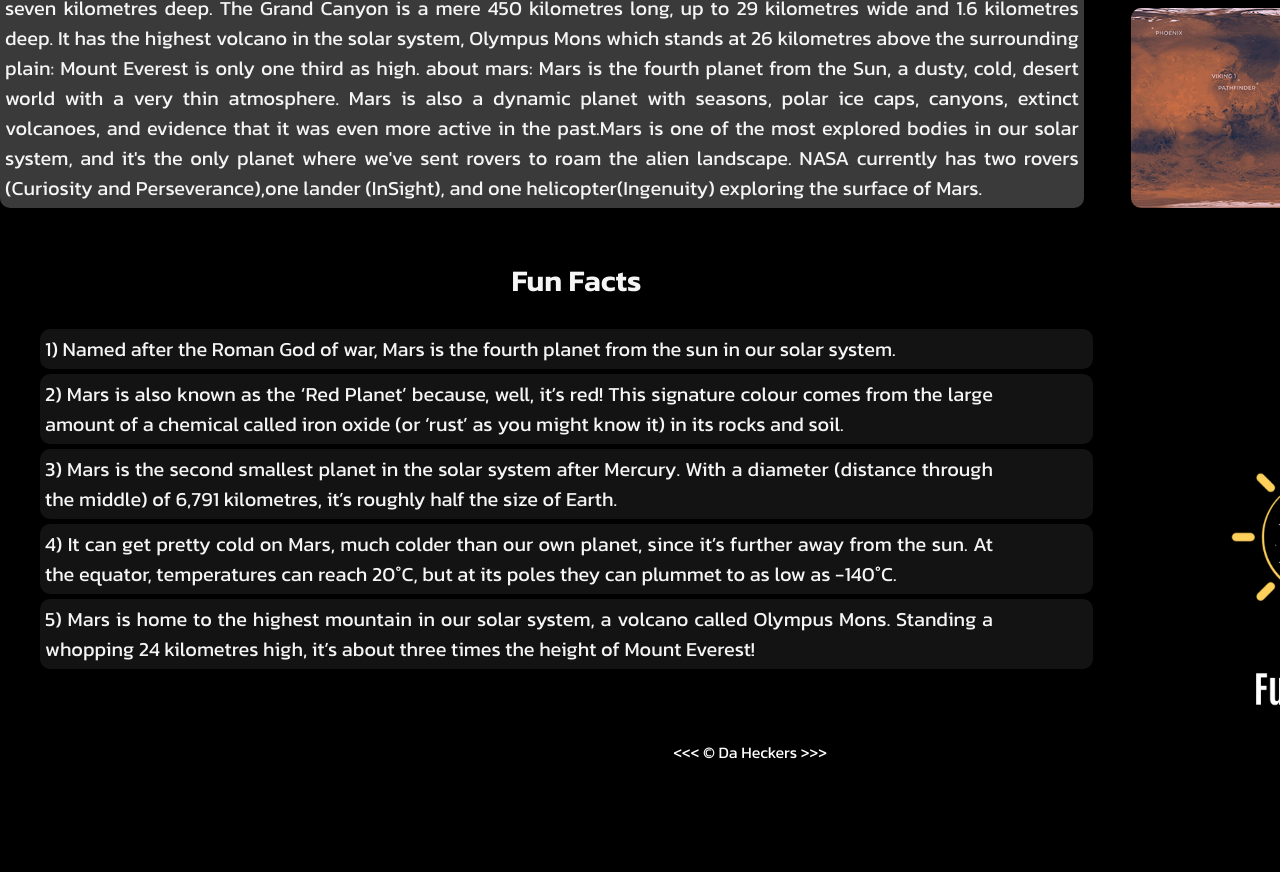
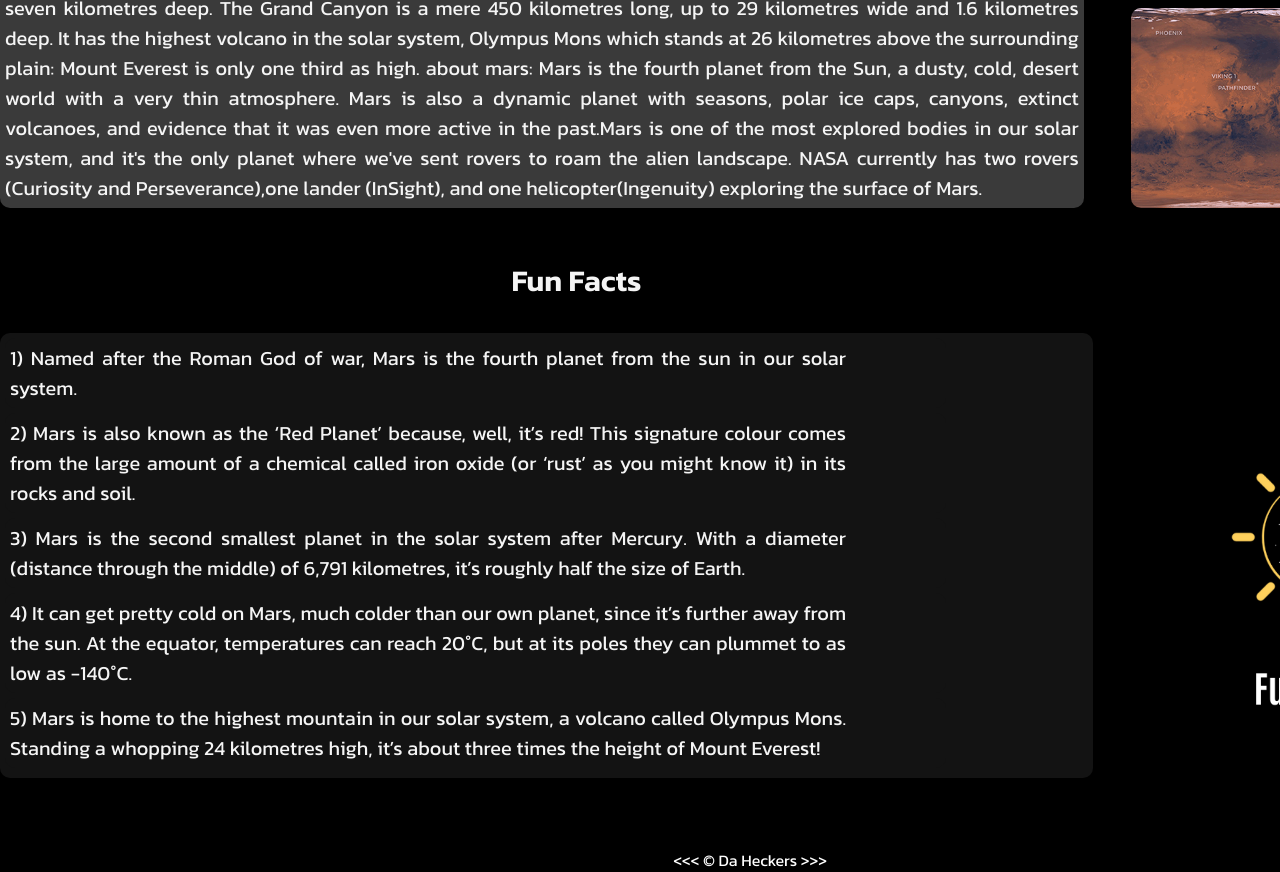
Before and after one commit to spacesaicodes1234/MarsX-website, a plain HTML site: page index.html in a window 1280 px wide. Shown: the part 949-1821 px from the top of the page. Before the commit the page ends 1722 px from the top, so only its background shows below. Drawn offline with Linux system fonts and the light colour scheme.

Commit message:
Update index.html

```diff
--- a/index.html
+++ b/index.html
@@ -97,7 +97,7 @@ about mars: Mars is the fourth planet from the Sun, a dusty, cold, desert world
     <div class="info_group">
 
       <p>
-        <ol>
+        <ol class="info_al3">
           <li class="info_al3">1) Named after the Roman God of war, Mars is the fourth planet from the sun in  our solar system.</li>
           <li class="info_al3">2) Mars is also known as the ‘Red Planet’ because, well, it’s red! This signature colour comes from the large amount of a chemical called iron oxide (or ‘rust’ as you might know it) in its rocks and soil.</li>
           <li class="info_al3">3) Mars is the second smallest planet in the solar system after Mercury. With a diameter (distance through the middle) of 6,791 kilometres, it’s roughly half the size of Earth.</li>
```
